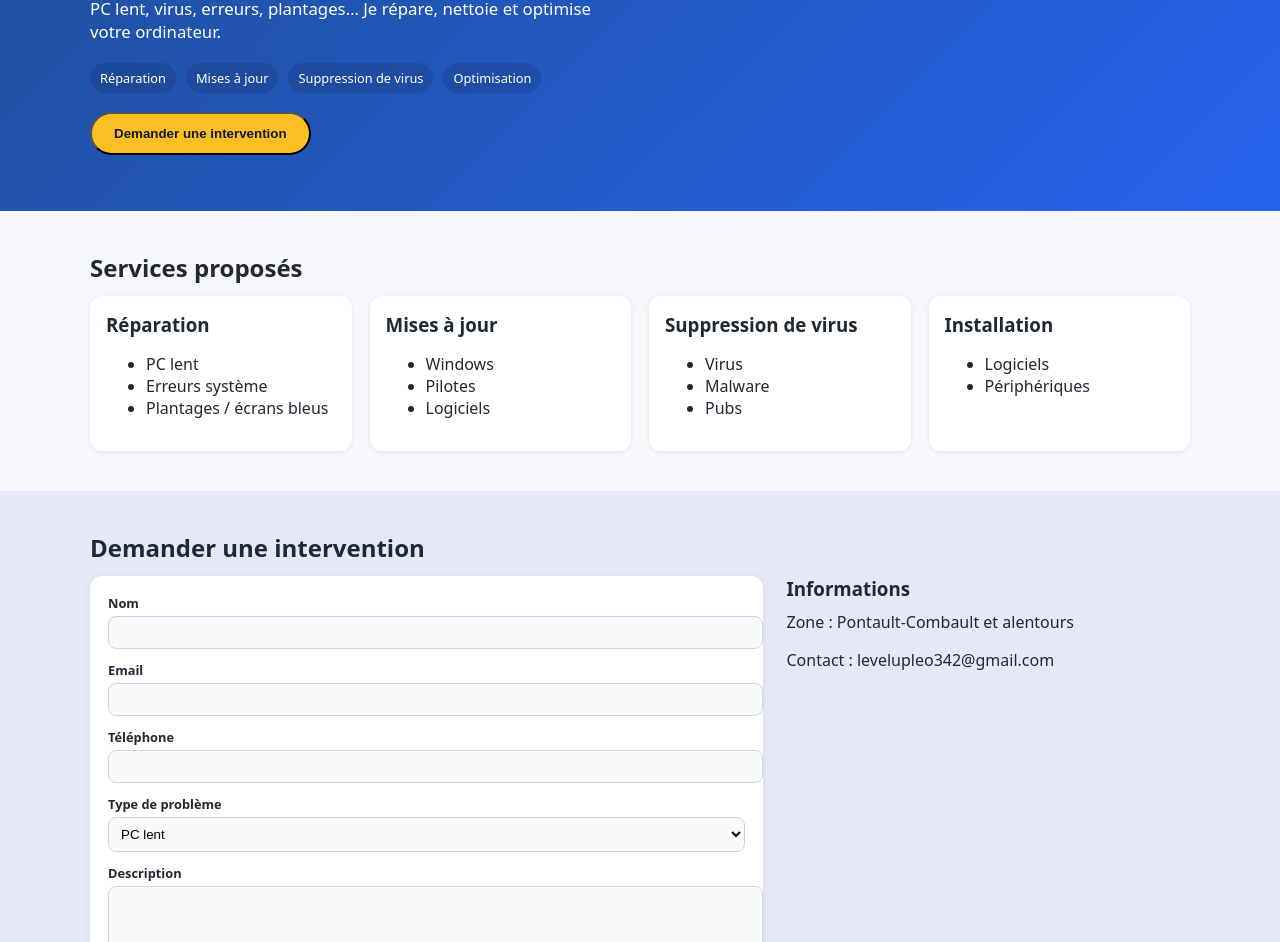
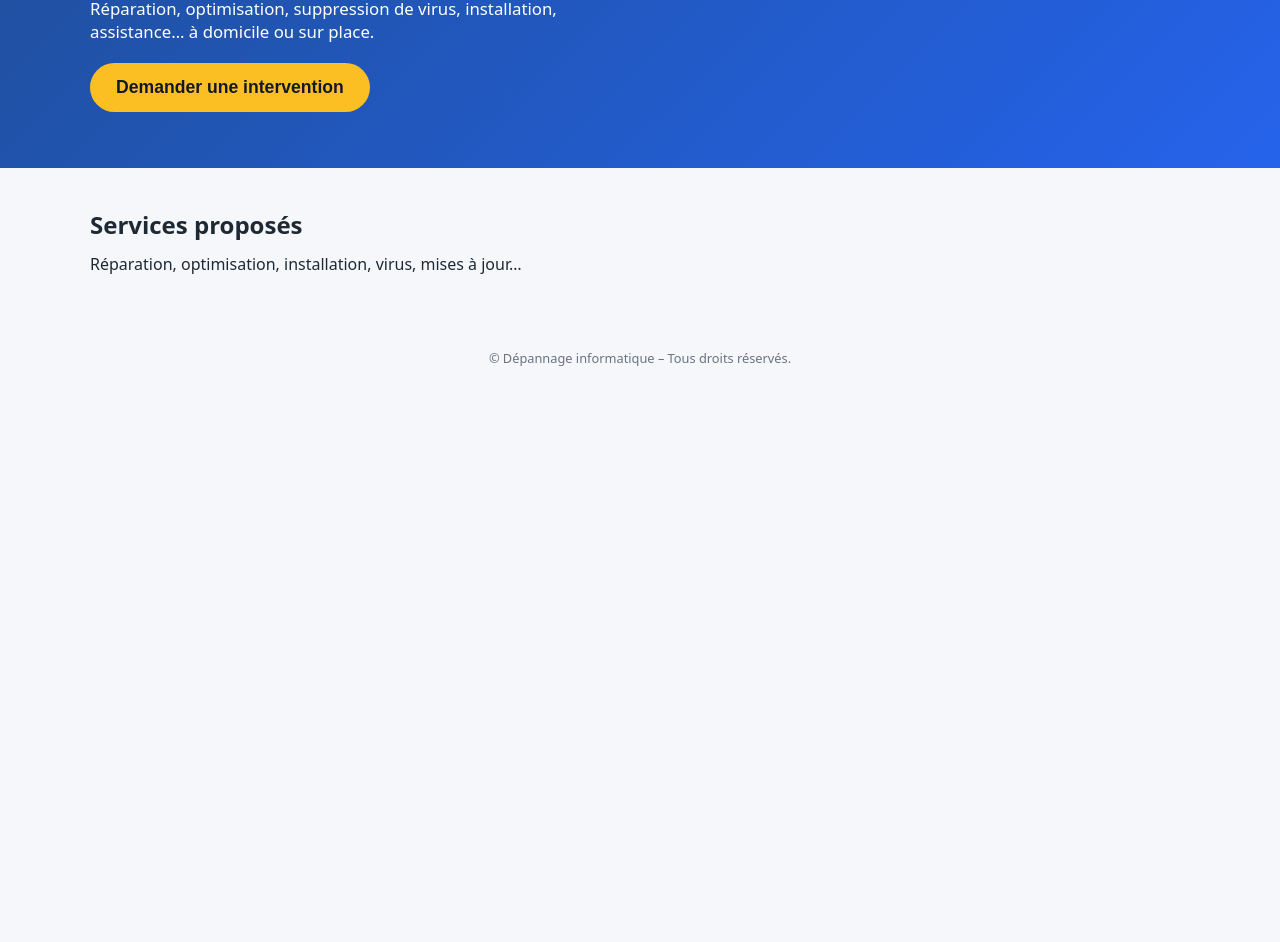
Before and after one commit to LevelUpLeo342/depannage_informatique, a plain HTML site: page index.html in a window 1280 px wide. Shown: the part 137-1079 px from the top of the page. After the commit the page ends 800 px from the top, so only its background shows below. Drawn offline with Linux system fonts and the light colour scheme.

Commit message:
Add files via upload

```diff
--- a/index.html
+++ b/index.html
@@ -2,7 +2,7 @@
 <html lang="fr">
 <head>
     <meta charset="UTF-8">
-    <title>Dépannage informatique – Services à domicile</title>
+    <title>Dépannage informatique – Pontault-Combault</title>
     <meta name="viewport" content="width=device-width, initial-scale=1.0">
     <style>
         body {
@@ -35,85 +35,77 @@
         .hero-title { font-size: 2rem; margin-bottom: 0.4em; }
         .hero-subtitle { font-size: 1.05rem; max-width: 520px; margin-bottom: 1.2em; }
 
-        .hero-badges { display: flex; flex-wrap: wrap; gap: 10px; margin-bottom: 1.2em; }
-        .badge {
-            font-size: 0.8rem; padding: 6px 10px; border-radius: 999px;
-            background-color: rgba(15, 23, 42, 0.15);
-        }
-
         .primary-btn {
-            padding: 12px 22px; border-radius: 999px;
-            background-color: #fbbf24; color: #111827;
-            font-weight: 600; cursor: pointer;
+            padding: 14px 26px;
+            border-radius: 999px;
+            background-color: #fbbf24;
+            color: #111827;
+            font-weight: 600;
+            cursor: pointer;
+            font-size: 1.1rem;
+            border: none;
         }
 
         section { padding: 40px 0; }
         section:nth-of-type(2n) { background-color: #e5e9f5; }
 
-        .services-grid {
-            display: grid;
-            grid-template-columns: repeat(auto-fit, minmax(220px, 1fr));
-            gap: 18px;
+        /* PAGE 2 : choix domicile / sur place */
+        .choice-wrapper {
+            text-align: center;
+            padding: 40px 0;
+        }
+        .choice-buttons {
+            display: flex;
+            justify-content: center;
+            gap: 30px;
+            margin-top: 30px;
+            flex-wrap: wrap;
+        }
+        .choice-btn {
+            background-color: #2563eb;
+            color: white;
+            padding: 20px 40px;
+            border-radius: 12px;
+            font-size: 1.3rem;
+            font-weight: 600;
+            cursor: pointer;
+            border: none;
+            width: 260px;
         }
 
-        .service-card {
-            background-color: #fff; border-radius: 12px;
-            padding: 16px; box-shadow: 0 1px 4px rgba(15,23,42,0.08);
+        /* FORMULAIRE */
+        form {
+            background-color: #fff;
+            border-radius: 12px;
+            padding: 18px;
+            box-shadow: 0 1px 6px rgba(15,23,42,0.08);
+            max-width: 500px;
+            margin: 0 auto;
         }
-
-        .steps {
-            display: grid;
-            grid-template-columns: repeat(auto-fit, minmax(200px, 1fr));
-            gap: 18px;
-        }
-
-        .step {
-            background-color: #fff; border-radius: 12px;
-            padding: 16px; box-shadow: 0 1px 4px rgba(15,23,42,0.07);
-        }
-
-        .step-number {
-            width: 26px; height: 26px; border-radius: 999px;
-            background-color: #2563eb; color: #fff;
-            display: flex; align-items: center; justify-content: center;
-            margin-bottom: 8px;
-        }
-
-        .reasons {
-            display: grid;
-            grid-template-columns: repeat(auto-fit, minmax(200px, 1fr));
-            gap: 14px;
-        }
-
-        .reason { display: flex; gap: 8px; }
-        .reason-icon { font-size: 1rem; }
-
-        .form-wrapper {
-            display: grid;
-            grid-template-columns: minmax(0, 2fr) minmax(0, 1.2fr);
-            gap: 24px;
-        }
-
-        form {
-            background-color: #fff; border-radius: 12px;
-            padding: 18px; box-shadow: 0 1px 6px rgba(15,23,42,0.08);
-        }
-
         .field { margin-bottom: 12px; }
         .field label { font-size: 0.8rem; font-weight: 600; margin-bottom: 4px; display: block; }
-
-        .field input, .field select, .field textarea {
-            width: 100%; padding: 8px; border-radius: 8px;
+        .field input {
+            width: 100%; padding: 10px; border-radius: 8px;
             border: 1px solid #cbd5e1; background-color: #f9fafb;
         }
-
-        textarea { min-height: 90px; resize: vertical; }
 
         footer {
             padding: 18px 0; font-size: 0.8rem;
             color: #6b7280; text-align: center;
         }
     </style>
+
+    <script>
+        function showPage(page) {
+            document.getElementById("home").style.display = "none";
+            document.getElementById("choice").style.display = "none";
+            document.getElementById("form-domicile").style.display = "none";
+            document.getElementById("form-surplace").style.display = "none";
+
+            document.getElementById(page).style.display = "block";
+            window.scrollTo(0, 0);
+        }
+    </script>
 </head>
 <body>
 
@@ -126,73 +118,59 @@
 
         <div class="hero">
             <div>
-                <h1 class="hero-title">Dépannage informatique à domicile et à distance</h1>
+                <h1 class="hero-title">Dépannage informatique à Pontault-Combault</h1>
                 <p class="hero-subtitle">
-                    PC lent, virus, erreurs, plantages… Je répare, nettoie et optimise votre ordinateur.
+                    Réparation, optimisation, suppression de virus, installation, assistance… à domicile ou sur place.
                 </p>
-                <div class="hero-badges">
-                    <span class="badge">Réparation</span>
-                    <span class="badge">Mises à jour</span>
-                    <span class="badge">Suppression de virus</span>
-                    <span class="badge">Optimisation</span>
-                </div>
-                <a href="#commande"><button class="primary-btn">Demander une intervention</button></a>
+
+                <button class="primary-btn" onclick="showPage('choice')">
+                    Demander une intervention
+                </button>
             </div>
         </div>
     </div>
 </header>
 
-<section id="services">
+<!-- PAGE 1 (accueil) -->
+<section id="home">
     <div class="container">
         <h2>Services proposés</h2>
-        <div class="services-grid">
-            <div class="service-card">
-                <h3>Réparation</h3>
-                <ul>
-                    <li>PC lent</li>
-                    <li>Erreurs système</li>
-                    <li>Plantages / écrans bleus</li>
-                </ul>
+        <p>Réparation, optimisation, installation, virus, mises à jour…</p>
     </div>
+</section>
 
-            <div class="service-card">
-                <h3>Mises à jour</h3>
-                <ul>
-                    <li>Windows</li>
-                    <li>Pilotes</li>
-                    <li>Logiciels</li>
-                </ul>
-            </div>
-
-            <div class="service-card">
-                <h3>Suppression de virus</h3>
-                <ul>
-                    <li>Virus</li>
-                    <li>Malware</li>
-                    <li>Pubs</li>
-                </ul>
-            </div>
-
-            <div class="service-card">
-                <h3>Installation</h3>
-                <ul>
-                    <li>Logiciels</li>
-                    <li>Périphériques</li>
-                </ul>
-            </div>
+<!-- PAGE 2 (choix domicile / sur place) -->
+<section id="choice" style="display:none;">
+    <div class="choice-wrapper">
+        <h2>Type d’intervention</h2>
+        <div class="choice-buttons">
+            <button class="choice-btn" onclick="showPage('form-domicile')">Domicile</button>
+            <button class="choice-btn" onclick="showPage('form-surplace')">Sur place</button>
         </div>
     </div>
 </section>
 
-<section id="commande">
+<!-- PAGE 3A : formulaire domicile -->
+<section id="form-domicile" style="display:none;">
     <div class="container">
-        <h2>Demander une intervention</h2>
+        <h2>Intervention à domicile</h2>
 
-        <div class="form-wrapper">
         <form action="https://formspree.io/f/xojayeod" method="POST">
+            <input type="hidden" name="Type" value="Domicile">
+
             <div class="field">
                 <label>Nom</label>
                 <input type="text" name="Nom" required>
+            </div>
+
+            <div class="field">
+                <label>Prénom</label>
+                <input type="text" name="Prénom" required>
+            </div>
+
+            <div class="field">
+                <label>Téléphone</label>
+                <input type="tel" name="Téléphone" required>
             </div>
 
             <div class="field">
@@ -201,36 +179,50 @@
             </div>
 
             <div class="field">
-                    <label>Téléphone</label>
-                    <input type="tel" name="Téléphone">
-                </div>
-
-                <div class="field">
-                    <label>Type de problème</label>
-                    <select name="Type de problème">
-                        <option>PC lent</option>
-                        <option>Virus</option>
-                        <option>Problème au démarrage</option>
-                        <option>Mises à jour</option>
-                        <option>Installation</option>
-                        <option>Autre</option>
-                    </select>
-                </div>
-
-                <div class="field">
-                    <label>Description</label>
-                    <textarea name="Description"></textarea>
+                <label>Adresse</label>
+                <input type="text" name="Adresse" required>
             </div>
 
             <button class="primary-btn" type="submit">Envoyer</button>
         </form>
+    </div>
+</section>
 
-            <div>
-                <h3>Informations</h3>
-                <p>Zone : Pontault-Combault et alentours</p>
-                <p>Contact : levelupleo342@gmail.com</p>
+<!-- PAGE 3B : formulaire sur place -->
+<section id="form-surplace" style="display:none;">
+    <div class="container">
+        <h2>Intervention sur place</h2>
+
+        <form action="https://formspree.io/f/xojayeod" method="POST">
+            <input type="hidden" name="Type" value="Sur place">
+
+            <div class="field">
+                <label>Nom</label>
+                <input type="text" name="Nom" required>
             </div>
+
+            <div class="field">
+                <label>Prénom</label>
+                <input type="text" name="Prénom" required>
             </div>
+
+            <div class="field">
+                <label>Téléphone</label>
+                <input type="tel" name="Téléphone" required>
+            </div>
+
+            <div class="field">
+                <label>Email</label>
+                <input type="email" name="Email" required>
+            </div>
+
+            <div class="field">
+                <label>Adresse</label>
+                <input type="text" name="Adresse" required>
+            </div>
+
+            <button class="primary-btn" type="submit">Envoyer</button>
+        </form>
     </div>
 </section>
 
```
Lines whose indentation alone changed are shown as unchanged.
